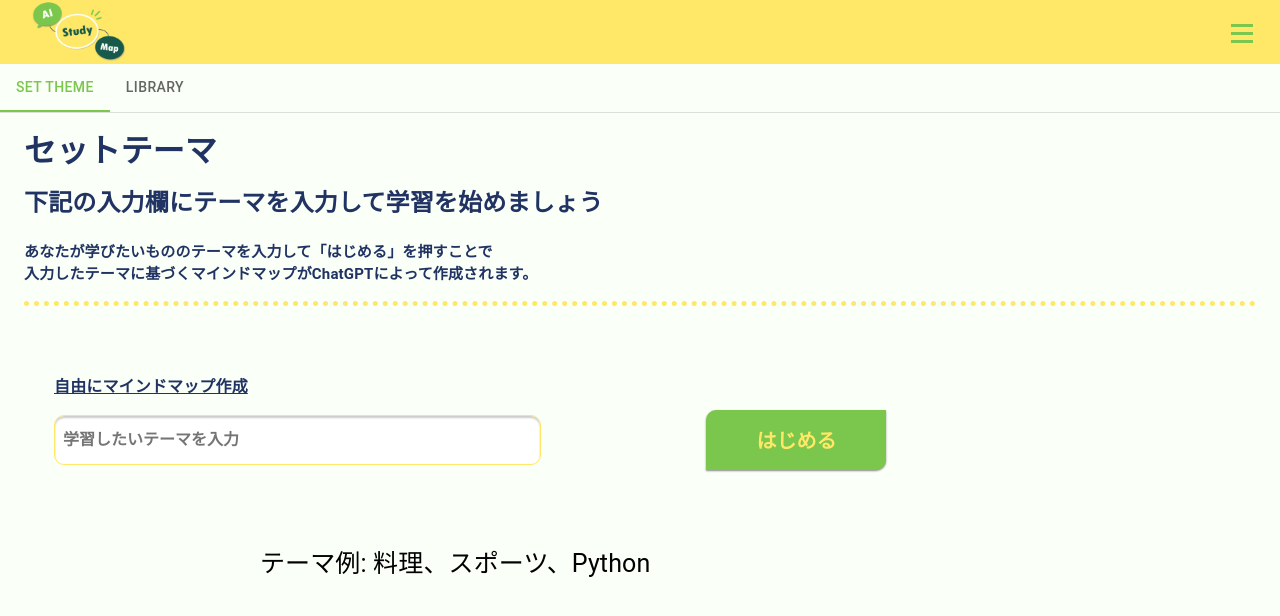
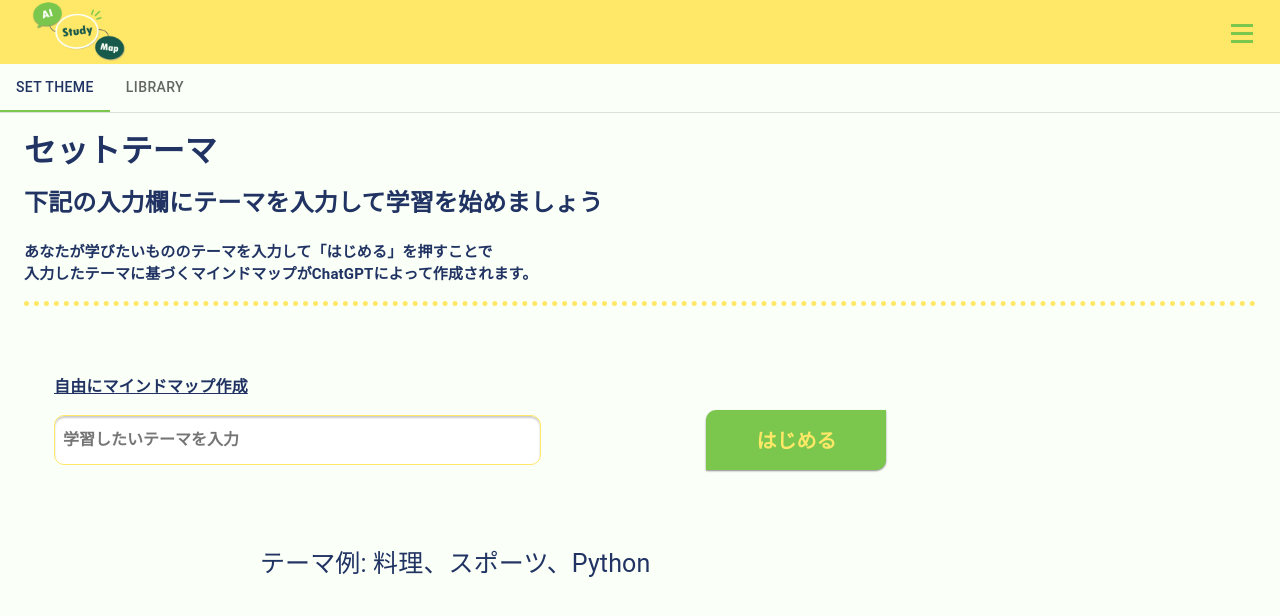
Before and after one commit to AI-Study-Map/ai-study-map, a React (Create React App) app in the folder react_app/: page /start in a window 1280 px wide. Shown: the top 616 px of the page. Built offline with nearby package versions, Linux system fonts and the light colour scheme.

Commit message:
フォントの色を調整

```diff
--- a/react_app/src/node/NodeTreeMake.jsx
+++ b/react_app/src/node/NodeTreeMake.jsx
@@ -77,6 +77,7 @@ const Example = styled.div`
   margin-top: 15px;
   font-size: 25px;
   padding-right: 30%;
+  color: #213363;
 `
 
 const StartTreeButton = styled(StartButton)`
--- a/react_app/src/pages/Start.jsx
+++ b/react_app/src/pages/Start.jsx
@@ -13,14 +13,6 @@ import NodeTreeChoice from '../node/NodeTreeChoice';
 
 const Title = styled.h1`
   margin: -10px 0px;
-  color: #213363;
-`
-
-const Example = styled.div`
-  text-align: center;
-  margin-top: 15px;
-  font-size: 25px;
-  padding-right: 30%;
   color: #213363;
 `
 
@@ -84,9 +76,9 @@ function Start() {
                     <Tabs value={value} onChange={handleChange} aria-label="basic tabs example" sx={{'& .MuiTabs-indicator': {backgroundColor: '#7BC74D'}}}>
                         {/*<Tab label="Tutorial" {...a11yProps(0)} sx={{'&.Mui-selected': {color: '#7BC74D'}}} />*/}
                         <Tab label="Set Theme" {...a11yProps(0/*1*/)}  // disabled={isTabsDisabled}
-                        sx={{'&.Mui-selected': {color: '#7BC74D'}}}/>
+                        sx={{'&.Mui-selected': {color: '#213363'}}}/>
                         <Tab label="Library" {...a11yProps(1/*2*/)} // disabled={isTabsDisabled}
-                        sx={{'&.Mui-selected': {color: '#7BC74D'}}}/>
+                        sx={{'&.Mui-selected': {color: '#213363'}}}/>
                     </Tabs>
             </Box>
             {/*
```
